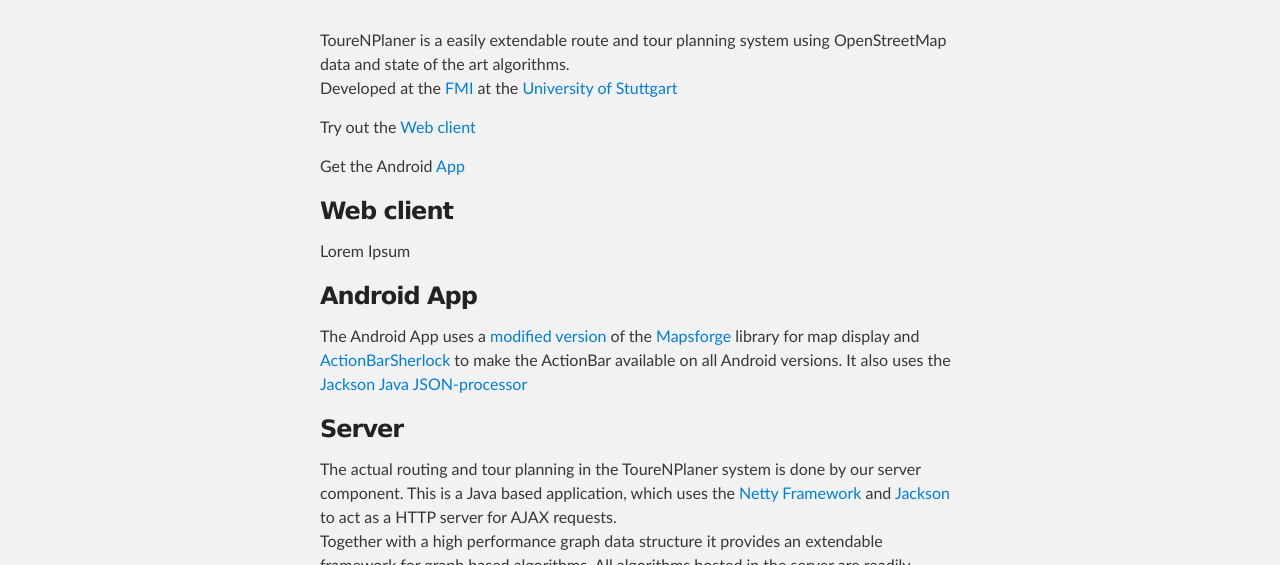
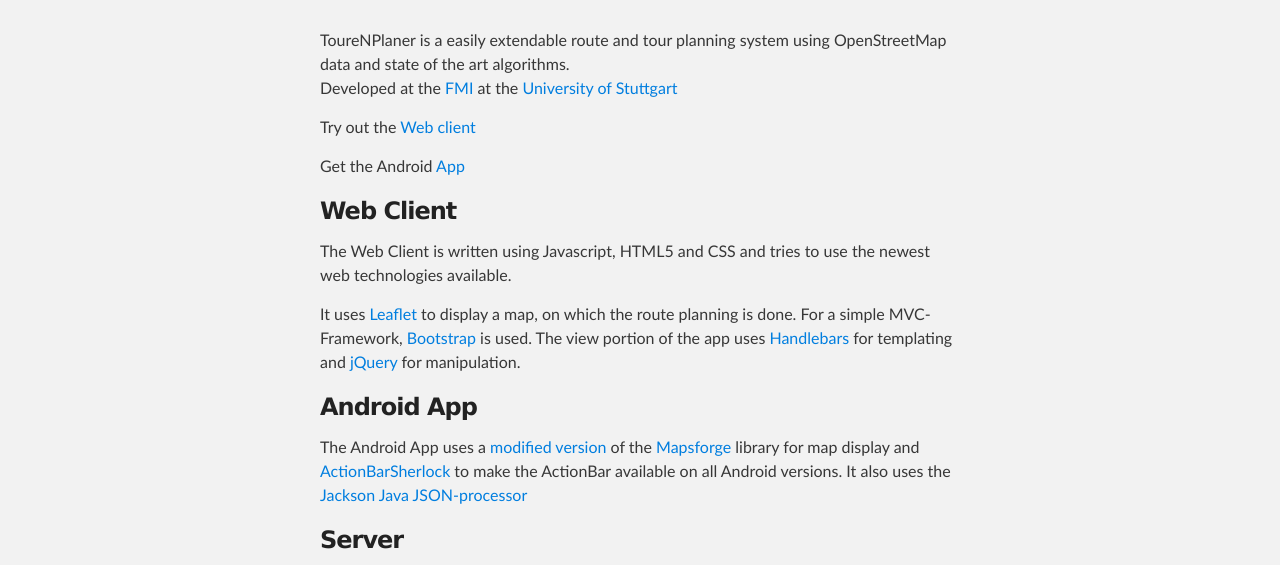
Before and after one commit to ToureNPlaner/tourenplaner.github.com, a plain HTML site: page index.html in a window 1280 px wide. Shown: the part 197-762 px from the top of the page. Drawn offline with Linux system fonts and the light colour scheme.

Commit message:
Add webclient portion of the homepage

```diff
--- a/index.html
+++ b/index.html
@@ -35,9 +35,10 @@
 
 <p>Get the Android <a href="https://play.google.com/store/apps/details?id=de.uni.stuttgart.informatik.ToureNPlaner">App</a></p>
 
-<h3>Web client</h3>
+<h3>Web Client</h3>
 
-<p>Lorem Ipsum</p>
+<p>The Web Client is written using Javascript, HTML5 and CSS and tries to use the newest web technologies available.</p>
+<p>It uses <a href="http://leaflet.cloudmade.com">Leaflet</a> to display a map, on which the route planning is done. For a simple MVC-Framework, <a href="documentcloud.github.com/bootstrap">Bootstrap</a> is used. The view portion of the app uses <a href="http://handlebars.com">Handlebars</a> for templating and <a href="http://jquery.com">jQuery</a> for manipulation.</p>
 
 <h3>Android App</h3>
 
```
